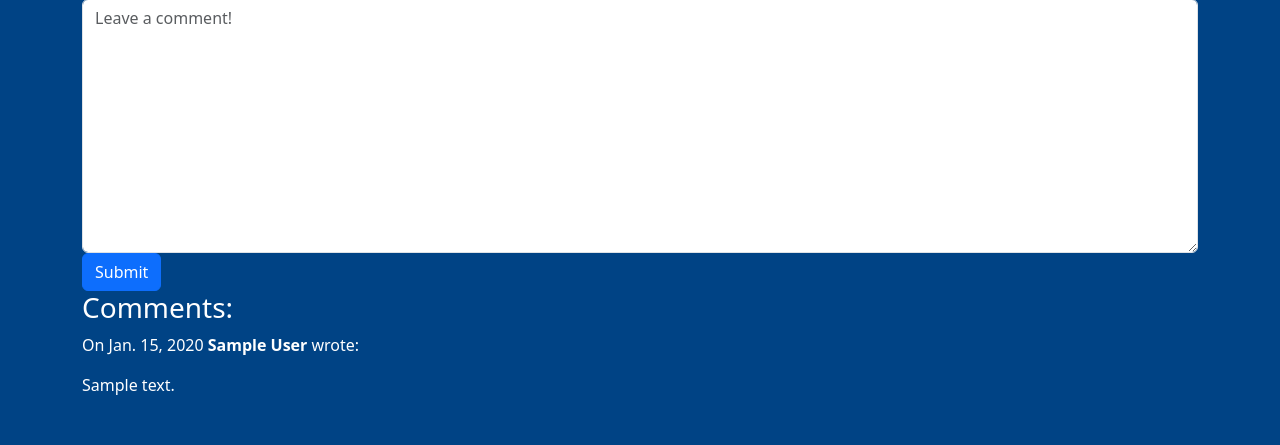
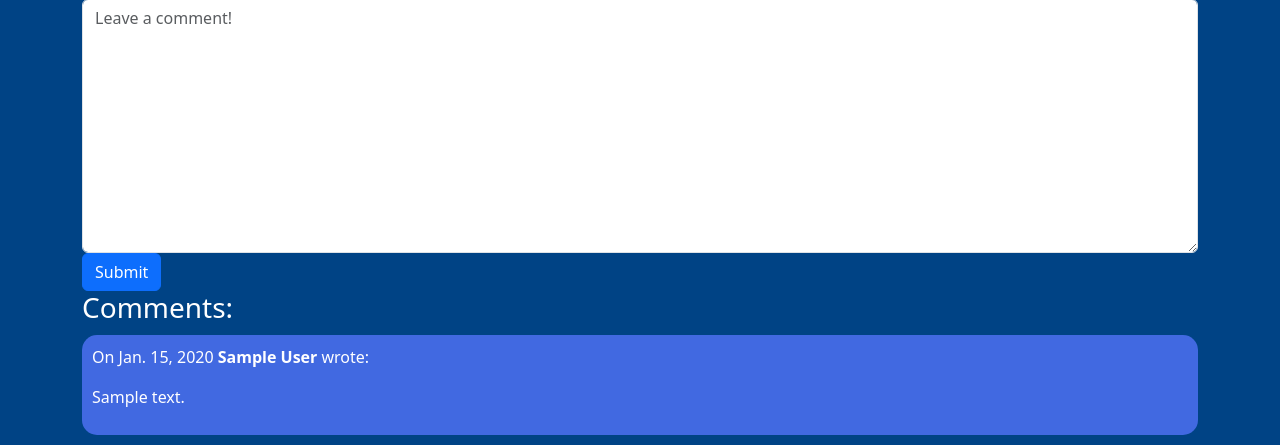
Before and after one commit to SeanKuehl/Group-18-Capstone, a Django app: page /post/1/1/ in a window 1280 px wide. Shown: the part 419-864 px from the top of the page. Before the commit the page ends 814 px from the top, so only its background shows below. Run offline with Django 4.2, Linux system fonts and the light colour scheme; a user stored in the database is signed in; tables that the repository leaves empty hold one stand-in row (values such as "Sample post"); data that the repository does not hold is empty.

Commit message:
Changed the styling for comments on posts.

```diff
--- a/templates/detail.html
+++ b/templates/detail.html
@@ -7,6 +7,18 @@
 {% block page_title %}
     <h2 id="PostTitle">{{ post.post_title }}</h2>
 {% endblock page_title %}
+
+<style>
+
+    .comment-container {
+        background-color: RoyalBlue;
+        padding: 10px;
+        margin: 10px 0;
+        color: white;
+        border-radius: 15px;
+    }
+
+</style>
 
 {% block page_content %}
     <a href="{% url 'home' %}">
@@ -67,15 +79,17 @@
         <button type="submit" class="btn btn-primary">Submit</button>
     </form>
 
-    <h3>Comments:</h3>
-    {% for comment in comments %}
+<h3>Comments:</h3>
+{% for comment in comments %}
+    <div class="comment-container">
         <p>
             On {{ comment.created_on.date }} <b>{{ comment.author }}</b> wrote:
         </p>
         <p>
             {{ comment.body | linebreaks }}
         </p>
-    {% endfor %}
+    </div>
+{% endfor %}
 {% endblock page_content %}
 
 {% endblock %}
```
